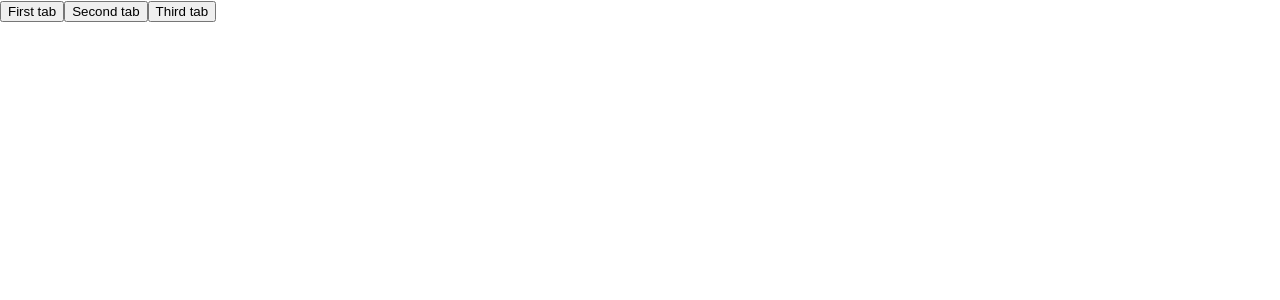
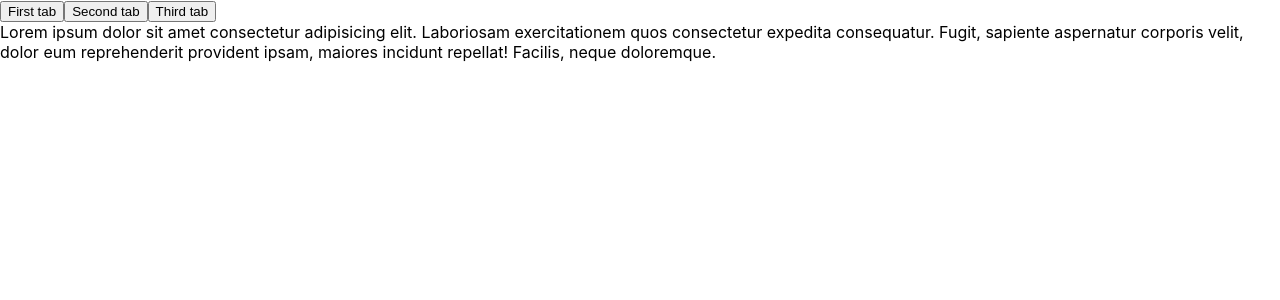
Before and after one commit to john-azzaro/Study-React-Event-Handlers, a React (Create React App) app in the folder test-event-handlers/: page / in a window 1280 px wide. Shown: the top 300 px of the page. Built offline with nearby package versions, Linux system fonts and the light colour scheme.

Commit message:
updated first tabs

```diff
--- a/test-event-handlers/src/state/Tabs.js
+++ b/test-event-handlers/src/state/Tabs.js
@@ -8,9 +8,15 @@ class Tabs extends React.Component {
         {tab.name}
       </button>
     ));
+    const currentTab = this.props.tabs[0];
     return (
       <div>
         {buttons}
+        {this.props.tabs.length && (
+          <div className='content'>
+            {currentTab.content}
+          </div>
+        )}
       </div>
     )
   }
```
Also changed, not shown: 1 other file (tests, documents, lock files or other folders).
